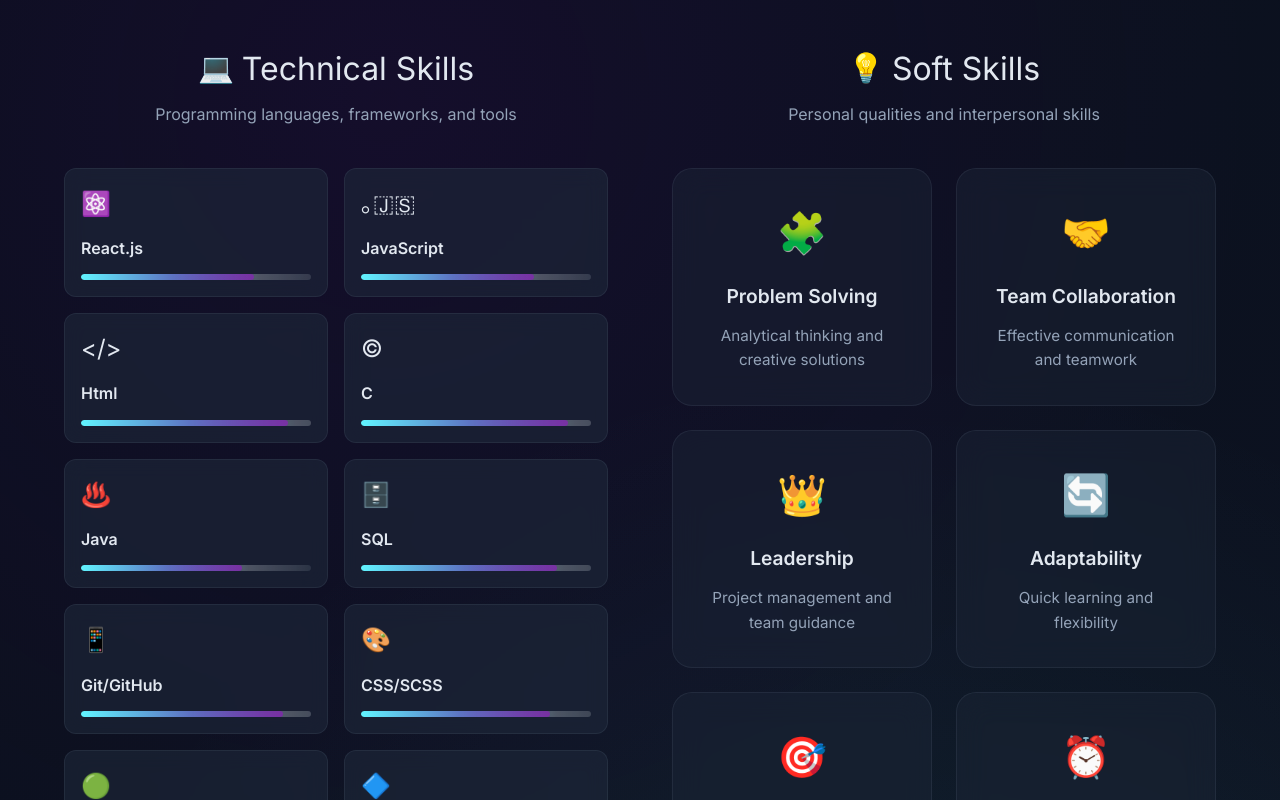
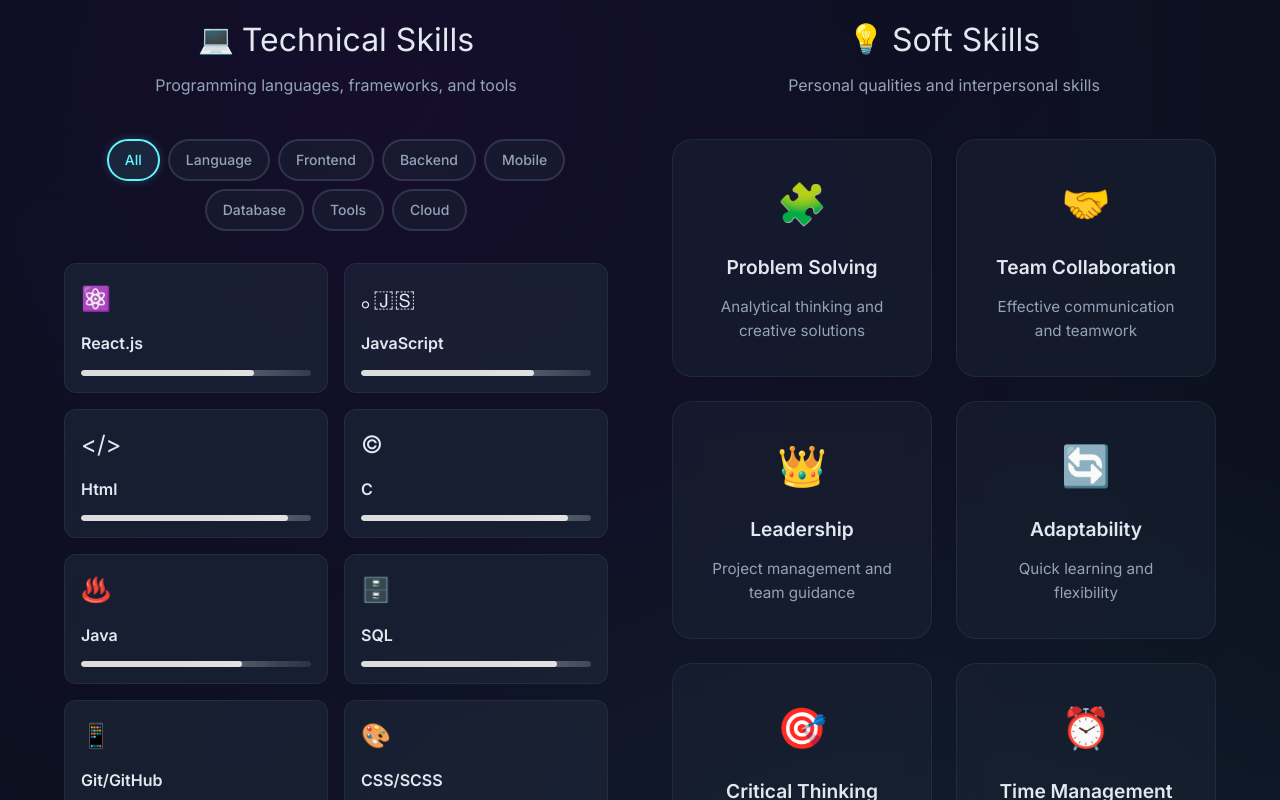
Before and after one commit to jmbrathnayke/my-portfolio, a React (Vite) app: page / in a window 1280 px wide. Shown: the part 4120-4920 px from the top of the page. Built offline with nearby package versions, Linux system fonts and the light colour scheme.

Commit message:
skill section fixed

```diff
--- a/src/App.css
+++ b/src/App.css
@@ -1789,6 +1789,43 @@
   font-size: 1rem;
 }
 
+/* Skills Filter */
+.skills-filter {
+  display: flex;
+  flex-wrap: wrap;
+  justify-content: center;
+  gap: 0.5rem;
+  margin-bottom: 2rem;
+  padding: 0 1rem;
+}
+
+.filter-btn {
+  background: rgba(30, 41, 59, 0.4);
+  border: 2px solid rgba(148, 163, 184, 0.2);
+  color: var(--light-text);
+  padding: 0.5rem 1rem;
+  border-radius: 25px;
+  font-size: 0.875rem;
+  font-weight: 500;
+  cursor: pointer;
+  transition: all 0.3s ease;
+  white-space: nowrap;
+}
+
+.filter-btn:hover {
+  border-color: var(--accent-color);
+  color: var(--accent-color);
+  background: rgba(97, 244, 255, 0.1);
+  transform: translateY(-2px);
+}
+
+.filter-btn.active {
+  background: rgba(97, 244, 255, 0.1);
+  border-color: var(--accent-color);
+  color: var(--accent-color);
+  box-shadow: 0 0 10px rgba(97, 244, 255, 0.2);
+}
+
 /* Technical Skills */
 .technical-grid {
   display: grid;
@@ -1846,7 +1883,7 @@
 
 .skill-progress-bar {
   height: 100%;
-  background: linear-gradient(90deg, var(--accent-color), var(--primary-color));
+  background-color: gainsboro;
   border-radius: 8px;
   position: relative;
   box-shadow: 0 0 8px rgba(97, 244, 255, 0.2);
@@ -2000,6 +2037,16 @@
     font-size: 1.6rem;
   }
 
+  .skills-filter {
+    gap: 0.3rem;
+    padding: 0 0.5rem;
+  }
+
+  .filter-btn {
+    padding: 0.4rem 0.8rem;
+    font-size: 0.8rem;
+  }
+
   .technical-grid,
   .soft-skills-grid {
     grid-template-columns: 1fr;
--- a/src/components/Contact.jsx
+++ b/src/components/Contact.jsx
@@ -132,8 +132,8 @@
                 <i className="fas fa-phone"></i>
               </div>
               <div className="contact-text">
-                <a href="tel:+94767191265">+94 767191265</a><br />
-                 <a href="tel:+94714790447">+94 714790447</a>
+                <a href="tel:+94767191265">+94 76 7191 265</a><br />
+                 <a href="tel:+94714790447">+94 71 4790 447</a>
               </div>
             </motion.div>
 
--- a/src/components/Education.jsx
+++ b/src/components/Education.jsx
@@ -34,8 +34,8 @@
       degree: "G.C.E. O/L and A/L Examination",
       institution: "St.Anthony's College - Kandy, Sri Lanka",
       period: "2007 - 2020",
-      status: "Physical Science Stream (Result - SSS)",
-      description: "Completed Advanced Level education in Physical Science stream with Good results in Chemistry, Physics, and Biology.",
+      status: "Science Stream (Result - SSS)",
+      description: "Completed Advanced Level education in Science stream with Good results in Chemistry, Physics, and Biology.",
       direction: "right"
     }
   ];
--- a/src/components/Skills.jsx
+++ b/src/components/Skills.jsx
@@ -1,4 +1,5 @@
 import { motion } from "framer-motion";
+import { useState } from "react";
 
 const fadeInUp = {
   initial: { opacity: 0, y: 30 },
@@ -19,23 +20,31 @@
 };
 
 export const Skills = () => {
+  const [activeFilter, setActiveFilter] = useState('All');
+
   const technicalSkills = [
-    { name: "React.js", level: 75, icon: "⚛️" },
-    { name: "JavaScript", level: 75, icon: "｡🇯‌🇸‌" },
-    { name: "Html", level: 90, icon: "</>" },
-    { name: "C", level: 90, icon: "©" },
-    { name: "Java", level: 70, icon: "♨️" },
-    { name: "SQL", level: 85, icon: "🗄️" },
-    { name: "Git/GitHub", level: 88, icon: "📱" },
-    { name: "CSS/SCSS", level: 82, icon: "🎨" },
-    { name: "Spring Boot", level: 78, icon: "🟢" },
-    { name: "Flutter(dart)", level: 73, icon: "🔷" },
-    { name: "Firebase", level: 65, icon: "🔥" },
-    { name: "PostmanAPI", level: 70, icon: "🚀" },
-    { name: "Azure(currently learning)", level: 20, icon: "☁️" },
-    { name: "vscode", level: 80, icon: "🖥️" },
-    { name: "Intelij", level: 80, icon: "🖥️" },
+    { name: "React.js", level: 75, icon: "⚛️", category: "Frontend" },
+    { name: "JavaScript", level: 75, icon: "｡🇯‌🇸‌", category: "Language" },
+    { name: "Html", level: 90, icon: "</>", category: "Frontend" },
+    { name: "C", level: 90, icon: "©", category: "Language" },
+    { name: "Java", level: 70, icon: "♨️", category: "Language" },
+    { name: "SQL", level: 85, icon: "🗄️", category: "Database" },
+    { name: "Git/GitHub", level: 88, icon: "📱", category: "Tools" },
+    { name: "CSS/SCSS", level: 82, icon: "🎨", category: "Frontend" },
+    { name: "Spring Boot", level: 78, icon: "🟢", category: "Backend" },
+    { name: "Flutter(dart)", level: 73, icon: "🔷", category: "Mobile" },
+    { name: "Firebase", level: 65, icon: "🔥", category: "Backend" },
+    { name: "PostmanAPI", level: 70, icon: "🚀", category: "Tools" },
+    { name: "Azure(currently learning)", level: 20, icon: "☁️", category: "Cloud" },
+    { name: "vscode", level: 80, icon: "🖥️", category: "Tools" },
+    { name: "Intelij", level: 80, icon: "🖥️", category: "Tools" },
   ];
+
+  const skillCategories = ['All', 'Language', 'Frontend', 'Backend', 'Mobile', 'Database', 'Tools', 'Cloud'];
+
+  const filteredSkills = activeFilter === 'All'
+    ? technicalSkills
+    : technicalSkills.filter(skill => skill.category === activeFilter);
 
   const softSkills = [
     { name: "Problem Solving", description: "Analytical thinking and creative solutions", icon: "🧩" },
@@ -79,8 +88,24 @@
             <p>Programming languages, frameworks, and tools</p>
           </div>
 
+          {/* Filter Buttons */}
+          <div className="skills-filter">
+            {skillCategories.map((category) => (
+              <motion.button
+                key={category}
+                className={`filter-btn ${activeFilter === category ? 'active' : ''}`}
+                onClick={() => setActiveFilter(category)}
+                whileHover={{ scale: 1.05 }}
+                whileTap={{ scale: 0.95 }}
+                transition={{ duration: 0.2 }}
+              >
+                {category}
+              </motion.button>
+            ))}
+          </div>
+
           <div className="technical-grid">
-            {technicalSkills.map((skill, index) => (
+            {filteredSkills.map((skill, index) => (
               <motion.div
                 key={skill.name}
                 className="tech-skill-card"
@@ -172,7 +197,7 @@
       >
         <div className="summary-stats">
           <div className="stat-item">
-            <span className="stat-number">12+</span>
+            <span className="stat-number">{technicalSkills.length}+</span>
             <span className="stat-label">Technical Skills</span>
           </div>
           <div className="stat-item">
```
